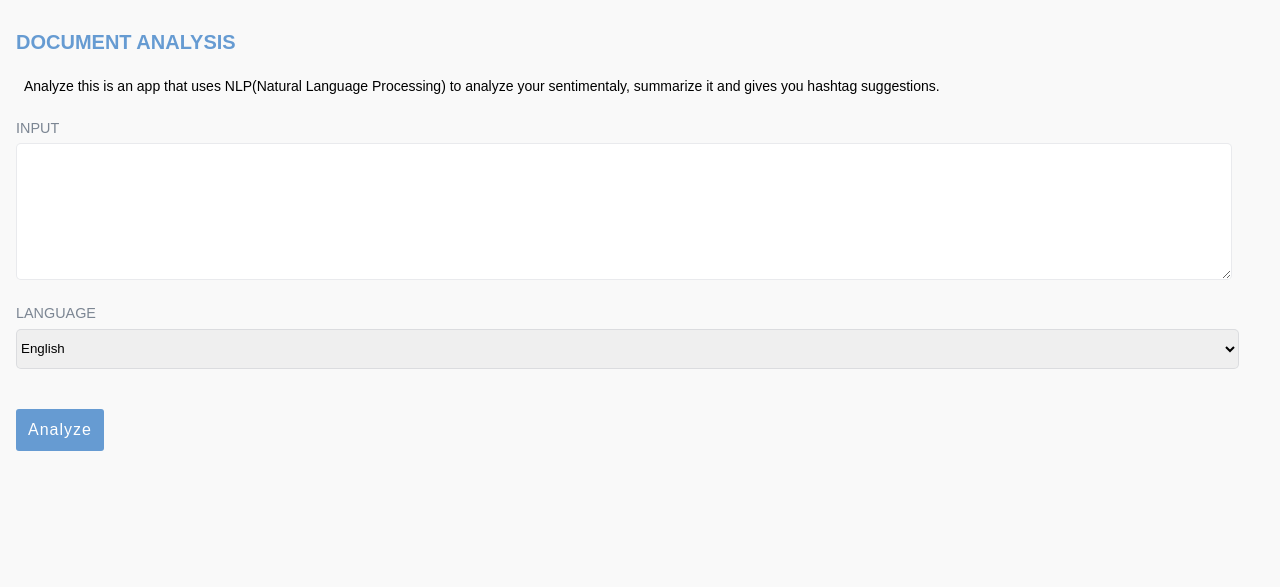
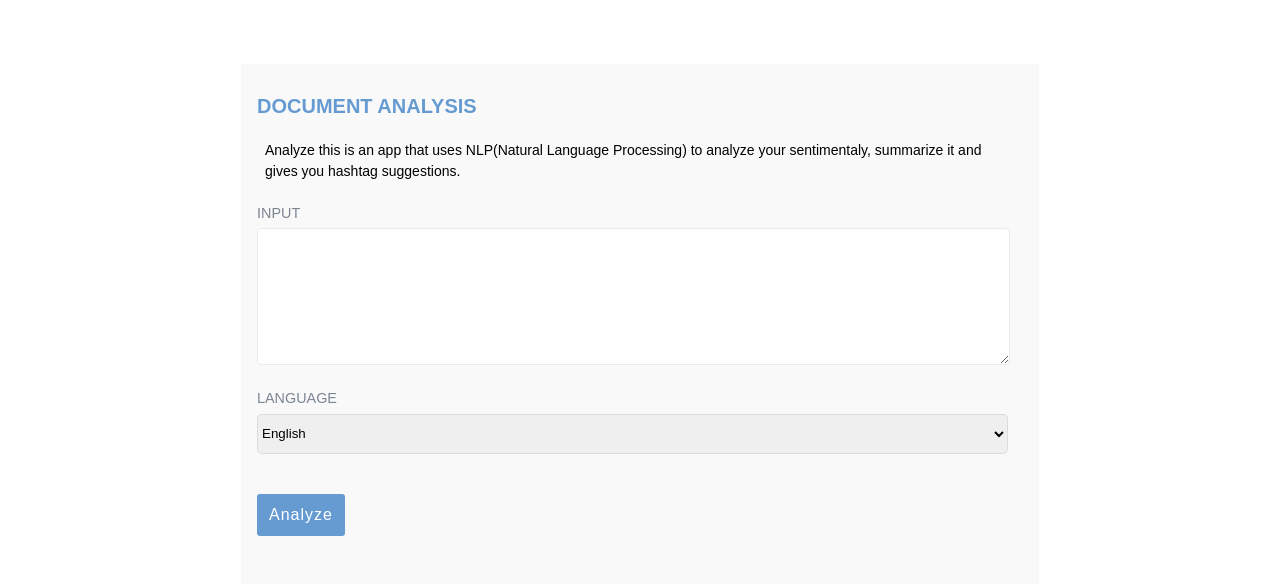
Before and after one commit to saltamay/evaluate-news-nlp, a website built with webpack: page src/public/index.html in a window 1280 px wide. Built offline with nearby package versions, Linux system fonts and the light colour scheme.

Commit message:
Add Responsive Styles

```diff
--- a/src/public/css/style.scss
+++ b/src/public/css/style.scss
@@ -5,13 +5,19 @@ $primary-color: #28384e;
 $secondary-color: #669bd2;
 
 body {
-  background-color: #f9f9f9;
+
   color: $default-color;
   font-family: $font-stack;
   font-size: $font-size;
 }
 
 .app-container {
+  background-color: #f9f9f9;
+  max-width: 90%;
+  margin: 5% auto;
+}
+
+.container {
   padding: 1rem 1rem;
 }
 
@@ -96,6 +102,7 @@ h4.title {
   background-color: rgba(226, 229, 231, 0.3);
   display: none;
   margin-top: 1rem;
+  padding: 1rem;
 }
 
 #submitted_text {
@@ -131,3 +138,18 @@ h4.title {
     // opacity: 0.6;
   }
 }
+
+/* Media Queries */
+@media screen and (min-width: 548px) {
+  .app-container {
+    max-width: 80%;
+    margin: 5% auto;
+  }
+}
+
+@media screen and (min-width: 798px) {
+  .app-container {
+    max-width: 798px;
+    margin: 5% auto;
+  }
+}
--- a/src/public/index.html
+++ b/src/public/index.html
@@ -7,10 +7,9 @@
   <title>Document Analyses NLP API</title>
 </head>
 <body>
-  <div id="root">
-    <div class="app-layout">
-      <main>
+  <main id="root">
     <div class="app-container">
+      <div class="container">
         <section class="input-section">
           <h1 class="title">Document Analysis</h1>
           <p>Analyze this is an app that uses NLP(Natural Language Processing) to analyze your sentimentaly, summarize it and gives you hashtag suggestions.</p>
@@ -37,8 +36,10 @@
               <a href="#">Link 2</a>
               <a href="#">Link 3</a>
             </section> -->
+        </section>
+      </div>
+      <div class="container">
         <section id="results-section">
-              <div class="app-container">
           <div id="submitted">
             <h4 class="title">Submitted Text</h4>
             <p id="submitted_text"></p>
@@ -60,16 +61,10 @@
               </tbody>
             </table>
           </div>
+        </section>
       </div>
-            </section>
-          </section>
-
-          <!--Results Section-->
-          <section class="results"></section>
     </div>
   </main>
-    </div>
-  </div>
   <script>
     // Check that service workers are supported
     if ('serviceWorker' in navigator) {
```
Lines whose indentation alone changed are shown as unchanged.
